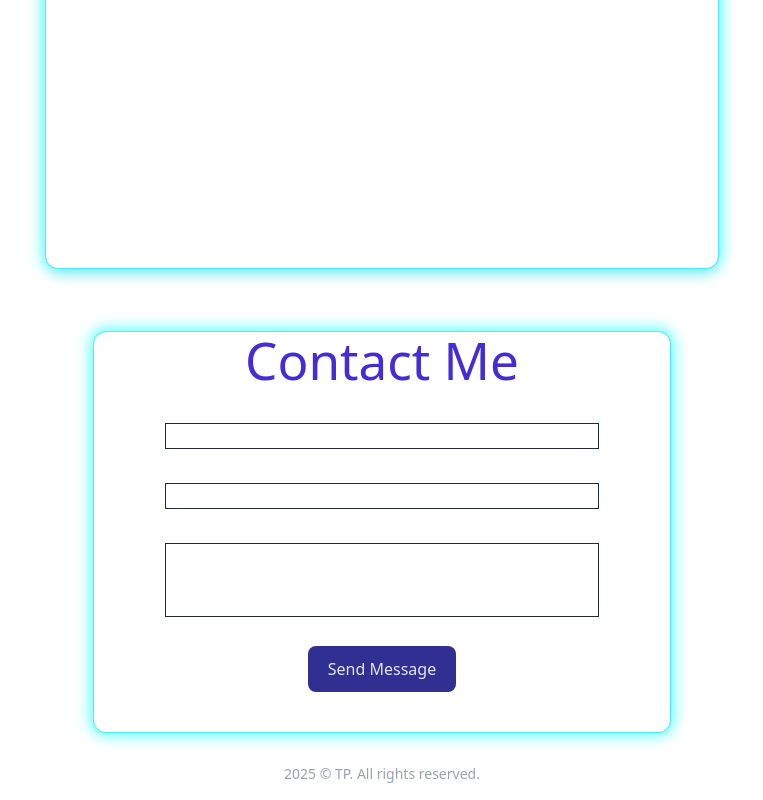
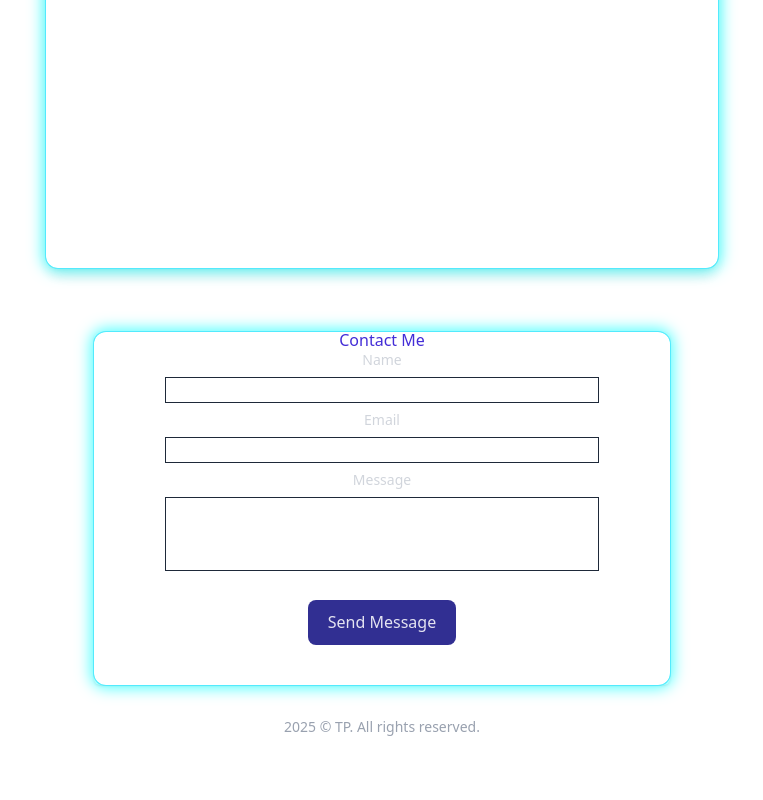
Before and after one commit to pitanu/Portfolio, a React (Vite) app in the folder portfolio/: page / in a window 1280 px wide. Shown: the part 1029-1829 px from the top of the page, without its empty margins (258-1021 px from the left). After the commit the page ends 1782 px from the top, so only its background shows below. Built offline with nearby package versions, Linux system fonts and the light colour scheme.

Commit message:
Improve contact form error handling and accessibility

```diff
--- a/portfolio/src/components/Contact.jsx
+++ b/portfolio/src/components/Contact.jsx
@@ -7,20 +7,27 @@ export default function Contact() {
     e.preventDefault();
     setStatus("sending");
 
+    const form = e.currentTarget;
+
+    try {
       const res = await fetch("/api/contact", {
         method: "POST",
         headers: { "Content-Type": "application/json" },
         body: JSON.stringify({
-        name: e.target.name.value,
-        email: e.target.email.value,
-        message: e.target.message.value,
+          name: form.name.value.trim(),
+          email: form.email.value.trim(),
+          message: form.message.value.trim(),
         }),
       });
 
-    if (res.ok) {
+      if (!res.ok) {
+        throw new Error("Failed to send message");
+      }
+
       setStatus("sent");
-      e.target.reset();
-    } else {
+      form.reset();
+    } catch (error) {
+      console.error(error);
       setStatus("error");
     }
   };
@@ -28,11 +35,11 @@ export default function Contact() {
   return (
     <>
       <div className="bg-transparent rounded-xl p-22 shadow-[0_0_15px_3px_rgba(0,255,255,0.7)] ring-1 ring-cyan-300">
-        <h1 className="text-4xl font-bold text-indigo-700 text-center">Contact Me</h1>
+        <h2 className="text-4xl font-bold text-indigo-700 text-center">Contact Me</h2>
 
       <form onSubmit={handleSubmit}>
         <div>
-          <label htmlFor="name" className="block mb-2 text-sm font-medium text-gray">
+          <label htmlFor="name" className="block mb-2 text-sm font-medium text-gray-300">
             Name
           </label>
           <input
@@ -40,13 +47,15 @@ export default function Contact() {
             name="name"
             id="name"
             required
+            maxLength={100}
+            autoComplete="name"
             className="w-3/4 outline outline-1 outline-gray-800 focus:outline-none focus:ring-2 focus:ring-indigo-500 text-center placeholder:text-center"
             placeholder="Your Name"
           />
         </div>
 
         <div>
-          <label htmlFor="email" className="block mb-2 text-sm font-medium text-gray">
+          <label htmlFor="email" className="block mb-2 text-sm font-medium text-gray-300">
             Email
           </label>
           <input
@@ -54,13 +63,15 @@ export default function Contact() {
             name="email"
             id="email"
             required
+            maxLength={254}
+            autoComplete="email"
             className="w-3/4 outline outline-1 outline-gray-800 rounded-lg focus:outline-none focus:ring-2 focus:ring-indigo-500 text-center placeholder:text-center"
             placeholder="Your Email"
           />
         </div>
 
         <div>
-          <label htmlFor="message" className="block mb-2 text-sm font-medium text-gray">
+          <label htmlFor="message" className="block mb-2 text-sm font-medium text-gray-300">
             Message
           </label>
           <textarea
@@ -68,6 +79,7 @@ export default function Contact() {
             id="message"
             rows="3"
             required
+            maxLength={5000}
             className="w-3/4 outline outline-1 outline-gray-800 rounded-lg focus:outline-none focus:ring-2 focus:ring-indigo-700 text-center placeholder:text-center"
             placeholder="Your Message"
           />
@@ -77,6 +89,7 @@ export default function Contact() {
           <button
             type="submit"
             disabled={status === "sending"}
+            aria-disabled={status === "sending"}
             className={`inline-flex items-center justify-center bg-indigo-600 hover:bg-indigo-700 text-white font-semibold rounded-full transition duration-300 ${
               status === "sending" ? "opacity-70 cursor-not-allowed" : ""
             }`}
@@ -107,12 +120,14 @@ export default function Contact() {
           </button>
         </div>
           <br></br>
+        <div aria-live="polite">
           {status === "sent" && (
             <p className="text-green-600 text-center font-medium">Your message has been sent!</p>
           )}
           {status === "error" && (
             <p className="text-red-600 text-center font-medium">Something went wrong. Try again.</p>
           )}
+        </div>
       </form>
       </div>
     </>
```
Lines whose indentation alone changed are shown as unchanged.
